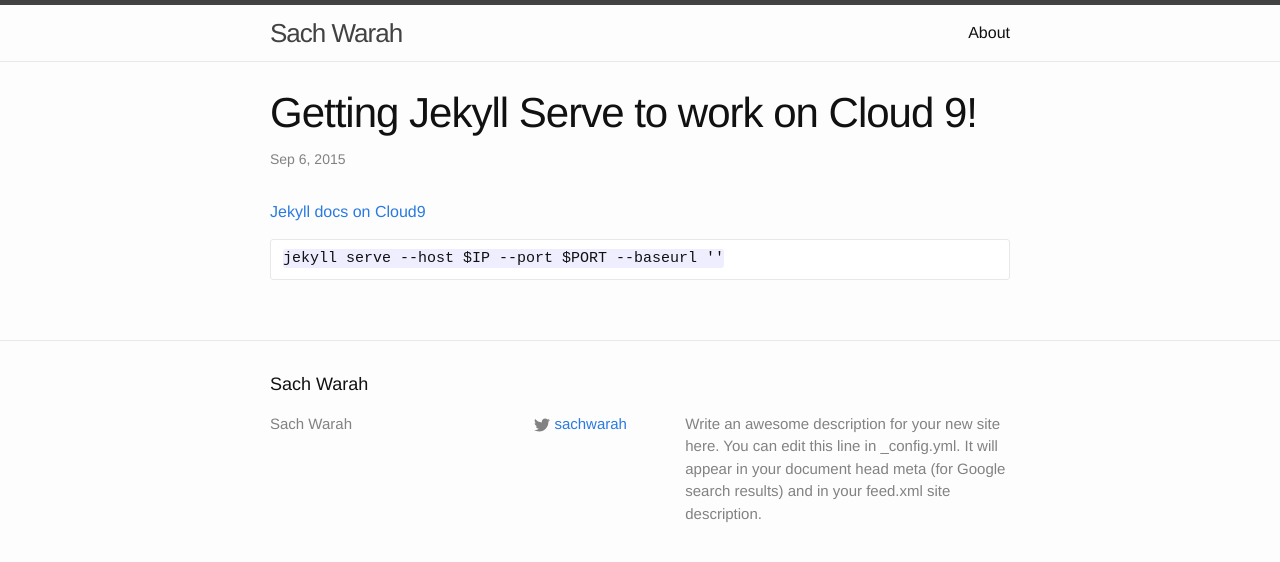
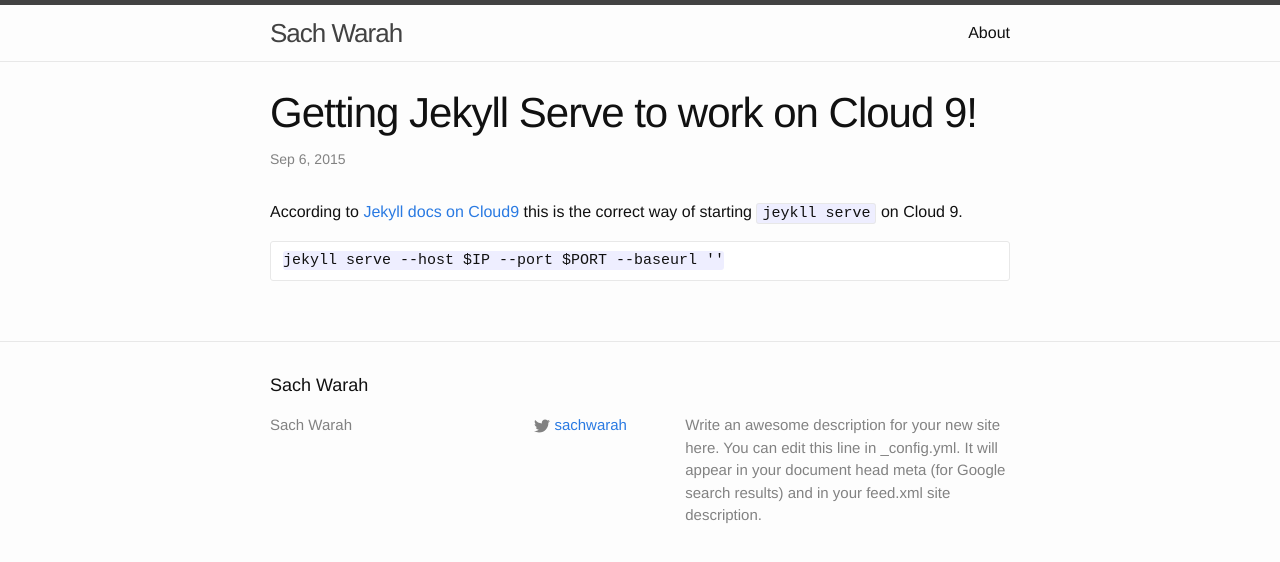
Before and after one commit to sachwarah/sachwarah.github.io, a Jekyll site: the page built from _posts/2015-09-06-getting-jekyll-serve-to-work-on-cloud9.md, in a window 1280 px wide. Shown: the top 562 px of the page. Built offline with Jekyll 4.4.1, drawn with Linux system fonts in a browser that asks for light colours.

Commit message:
updates post and addes exceprt stuff

`````diff
--- a/_config.yml
+++ b/_config.yml
@@ -12,3 +12,6 @@ twitter_username: sachwarah
 
 # Build settings
 markdown: kramdown
+
+# Excerpt stuff
+excerpt_separator: <!--more-->
--- a/_posts/2015-09-06-getting-jekyll-serve-to-work-on-cloud9.md
+++ b/_posts/2015-09-06-getting-jekyll-serve-to-work-on-cloud9.md
@@ -5,8 +5,9 @@ date:   2015-09-06 21:00:00
 tags: jekyll how-to
 ---
 
-[Jekyll docs on Cloud9](https://docs.c9.io/docs/jekyll)
+According to [Jekyll docs on Cloud9](https://docs.c9.io/docs/jekyll) this is the correct way of starting `jeykll serve` on Cloud 9.
 
 ````
 jekyll serve --host $IP --port $PORT --baseurl ''
 ````
+<!-- more -->
`````
